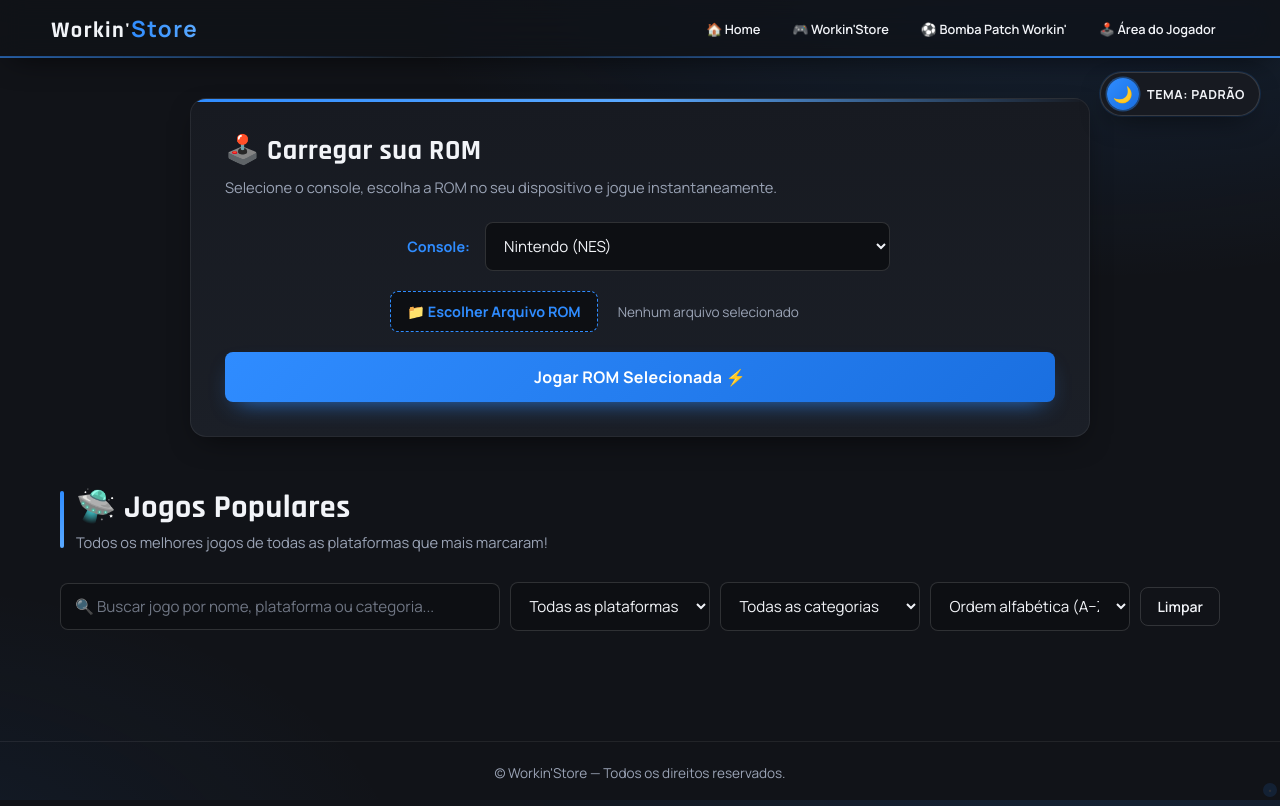
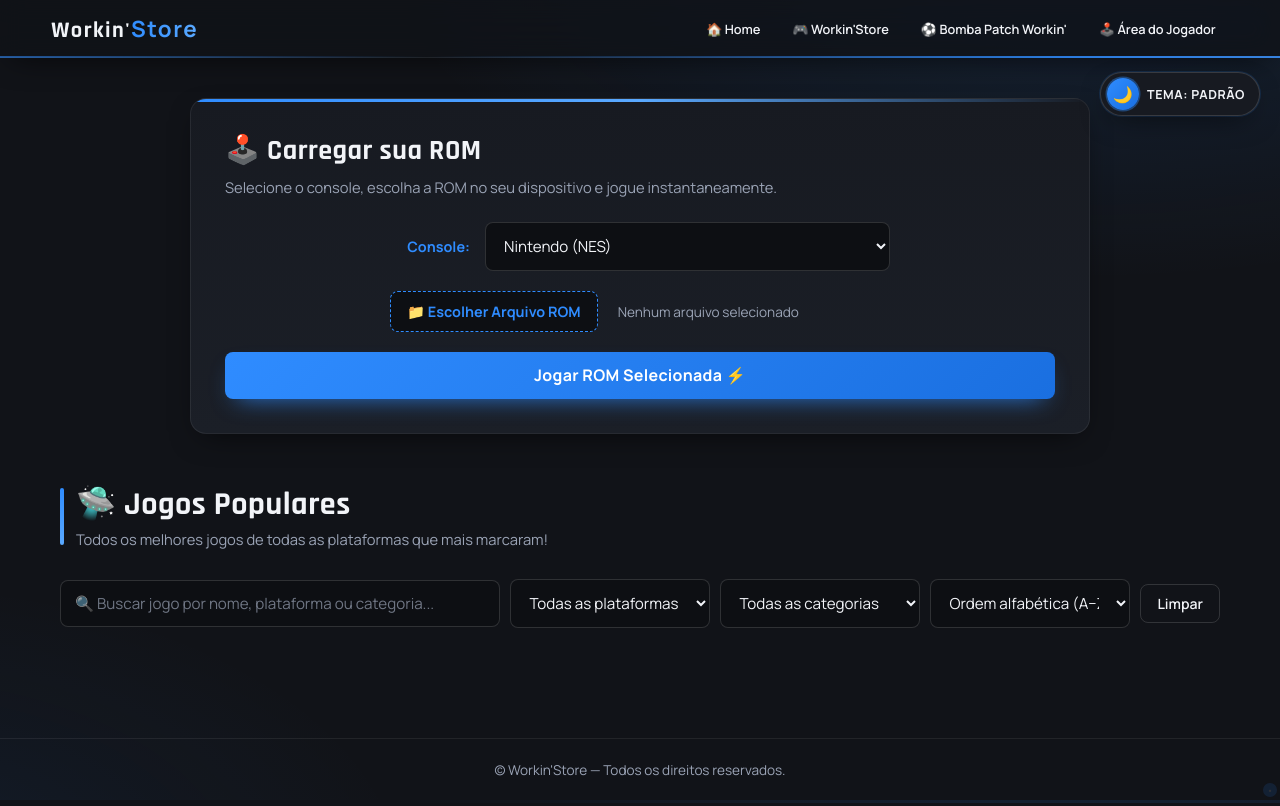
Before and after one commit to gamesworkin/games, a plain HTML site: page index.html in a window 1280 px wide. Drawn offline with Linux system fonts and the light colour scheme.

Commit message:
Add files via upload

```diff
--- a/style.css
+++ b/style.css
@@ -212,6 +212,8 @@ h1, h2, h3, h4, .logo { font-family: 'Rajdhani', 'Manrope', sans-serif; letter-s
     position: relative; overflow: hidden; width: 100%;
     background: linear-gradient(135deg, var(--accent), var(--accent-strong));
     color: var(--on-accent); border: none; padding: 14px; font-size: 1rem; letter-spacing: .3px;
+    display: flex; align-items: center; justify-content: center; gap: 8px;
+    text-align: center; line-height: 1.2; white-space: normal;
     box-shadow: 0 10px 24px -12px rgba(var(--accent-rgb), .9);
 }
 .btn-play-now::after {
```
